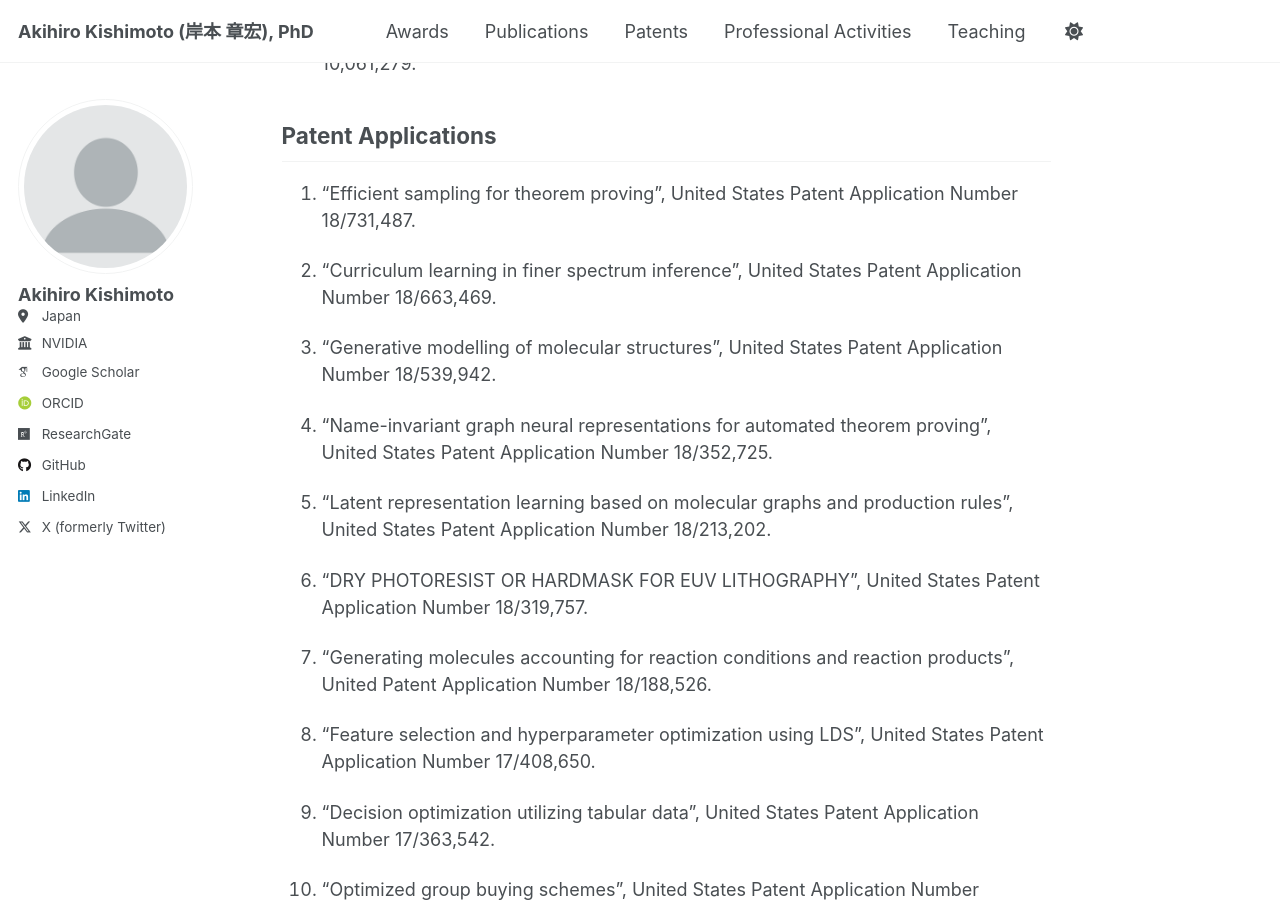
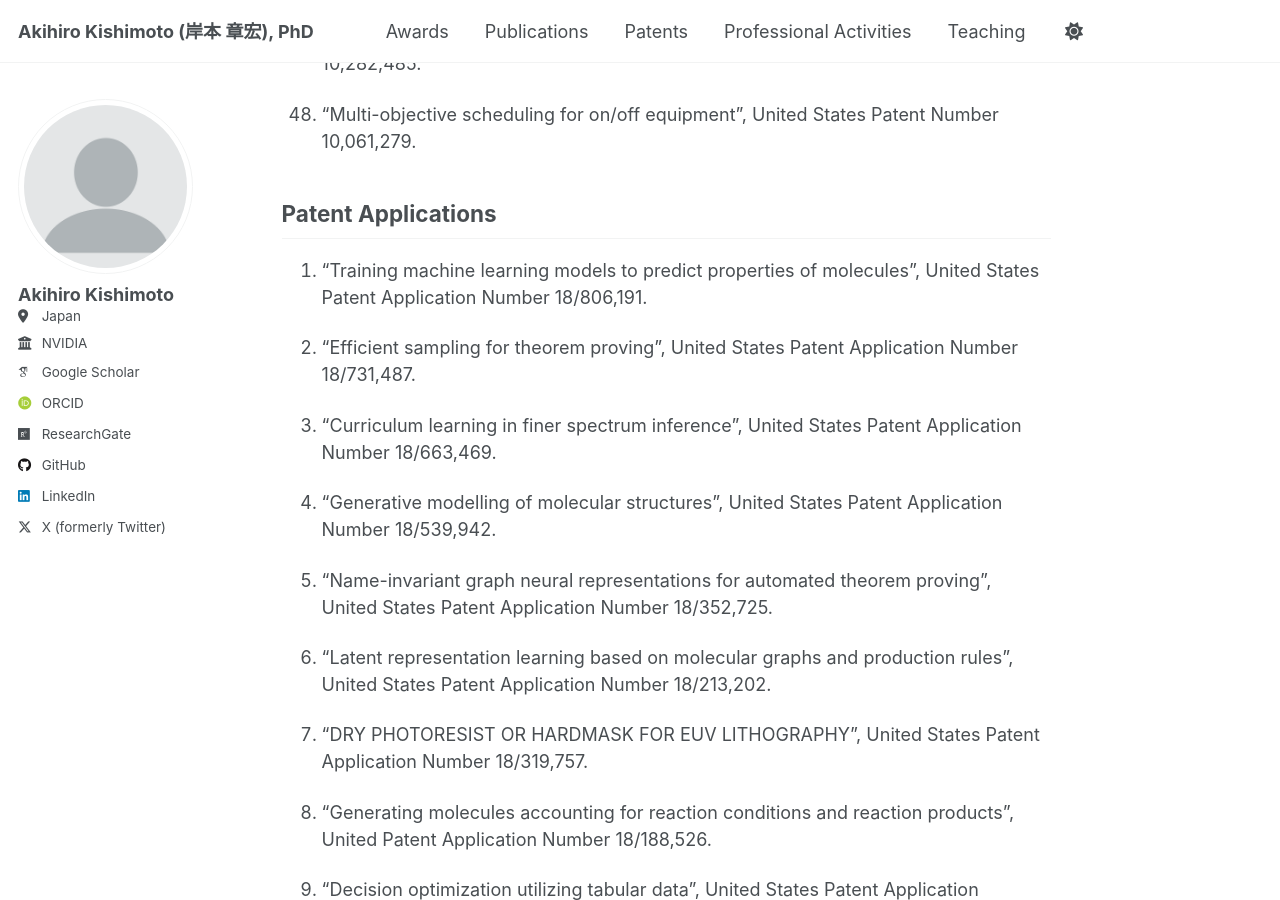
Before and after one commit to kishimoto1974/kishimoto1974.github.io, a Jekyll site: the page built from _pages/patents.md, in a window 1280 px wide and 900 px high, scrolled down 3456 px. Built offline with Jekyll 4.4.1, drawn with Linux system fonts in a browser that asks for light colours; some web fonts are replaced; some of the changed text lies outside the part shown.

Commit message:
patent list updated

```diff
--- a/_pages/patents.md
+++ b/_pages/patents.md
@@ -104,6 +106,8 @@ You can also find my patents on [my Google Scholar profile](https://scholar.goog
 
 ## Patent Applications
 
+1. "Training machine learning models to predict properties of molecules", United States Patent Application Number 18/806,191.
+
 1. "Efficient sampling for theorem proving", United States Patent Application Number 18/731,487.
 
 1. "Curriculum learning in finer spectrum inference", United States Patent Application Number 18/663,469.
@@ -117,8 +121,6 @@ You can also find my patents on [my Google Scholar profile](https://scholar.goog
 1. "DRY PHOTORESIST OR HARDMASK FOR EUV LITHOGRAPHY", United States Patent Application Number 18/319,757.
 
 1. "Generating molecules accounting for reaction conditions and reaction products", United Patent Application Number 18/188,526.
-
-1. "Feature selection and hyperparameter optimization using LDS", United States Patent Application Number 17/408,650.
 
 1. "Decision optimization utilizing tabular data", United States Patent Application Number 17/363,542.
 
```
Also changed, not shown: other parts of _pages/patents.md (+2 -0 lines).
